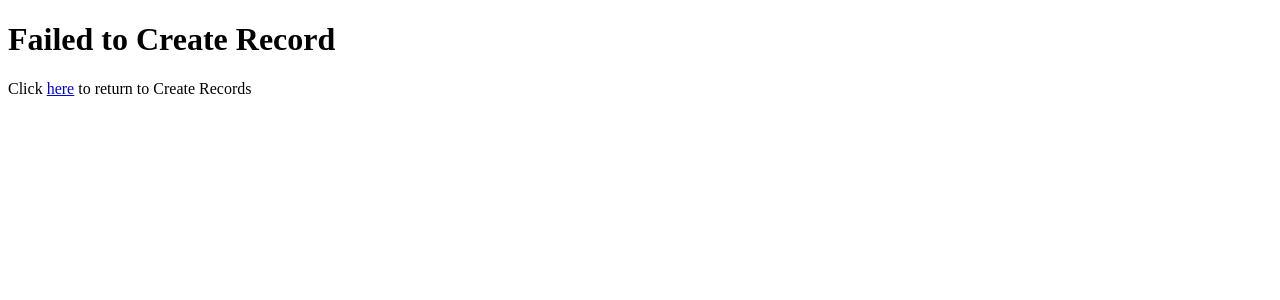
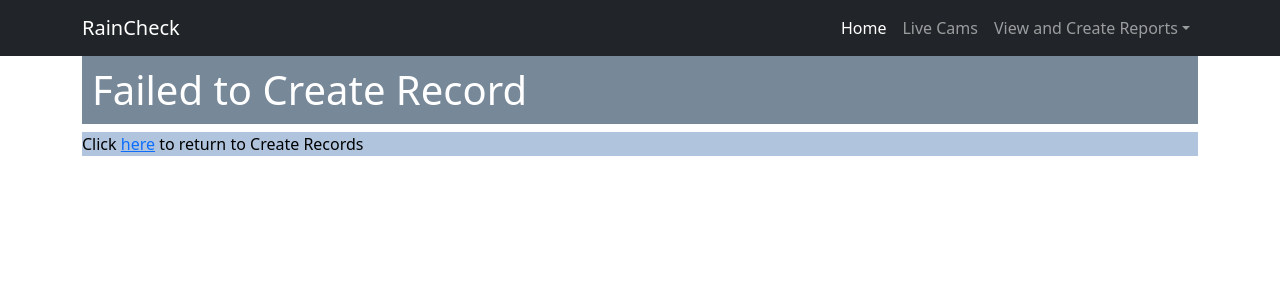
Before and after one commit to Arydeen/CS518Project, a Flask app: template DataService/templates/createFail.html in a window 1280 px wide. Shown: the top 300 px of the page. Run offline with Flask 3, Linux system fonts and the light colour scheme; the template is opened without the code that fills it, so the values that code supplies are empty; some libraries are stand-ins or nearby versions.

Commit message:
Replace createFail.html

```diff
--- a/DataService/templates/createFail.html
+++ b/DataService/templates/createFail.html
@@ -1,21 +1,60 @@
-<!DOCTYPE html>
-<style>
-    table, th, td {
-    border: 1px solid black;
-    }
-
-    th, td {
-    padding: 10px;
-    }
-    </style>
+<!-- <!DOCTYPE html>
 <html lang="en">
 <head>
     <meta charset="UTF-8">
     <meta name="viewport" content="width=device-width, initial-scale=1.0">
-    <title>Welcome</title>
+    <title>RainCheck</title>
+    <link rel="stylesheet" href="{{ url_for('static', filename='css/main.css') }}">
 </head>
 <body>
     <h1>Failed to Create Record</h1>
     <P>Click <a href="{{ url_for('create') }}">here</a> to return to Create Records</P>
 </body>
+</html> -->
+<!DOCTYPE html>
+<html lang="en">
+    <head>
+        <meta charset="utf-8" />
+        <meta name="viewport" content="width=device-width, initial-scale=1, shrink-to-fit=no" />
+        <meta name="description" content="" />
+        <meta name="author" content="" />
+        <title>Failed To Create</title>
+        <!-- Favicon-->
+        <link rel="icon" type="image/x-icon" href="assets/favicon.ico" />
+        <!-- Core theme CSS (includes Bootstrap)-->
+        <link rel="stylesheet" href="{{ url_for('static', filename='css/main.css') }}">
+    </head>
+    <body>
+        <!-- Responsive navbar-->
+        <nav class="navbar navbar-expand-lg navbar-dark bg-dark">
+            <div class="container">
+                <a class="navbar-brand" href="#">RainCheck</a>
+                <button class="navbar-toggler" type="button" data-bs-toggle="collapse" data-bs-target="#navbarSupportedContent" aria-controls="navbarSupportedContent" aria-expanded="false" aria-label="Toggle navigation"><span class="navbar-toggler-icon"></span></button>
+                <div class="collapse navbar-collapse" id="navbarSupportedContent">
+                    <ul class="navbar-nav ms-auto mb-2 mb-lg-0">
+                        <li class="nav-item"><a class="nav-link active" aria-current="page" href="{{ url_for('index') }}">Home</a></li>
+                        <li class="nav-item"><a class="nav-link" href="{{ url_for('weathercams') }}">Live Cams</a></li>
+                        <li class="nav-item dropdown">
+                            <a class="nav-link dropdown-toggle" id="navbarDropdown" href="#" role="button" data-bs-toggle="dropdown" aria-expanded="false">View and Create Reports</a>
+                            <ul class="dropdown-menu dropdown-menu-end" aria-labelledby="navbarDropdown">
+                                <li><a class="dropdown-item" href="{{ url_for('records') }}">View Condition Reports</a></li>
+                                <li><a class="dropdown-item" href="{{ url_for('create') }}">Create a Condition Report</a></li>
+                                <li><hr class="dropdown-divider" /></li>
+                                <li><a class="dropdown-item" href="{{ url_for('delete') }}">Delete a Condition Report</a></li>
+                            </ul>
+                        </li>
+                    </ul>
+                </div>
+            </div>
+        </nav>
+        <!-- Page content-->
+        <div class="container">
+            <h1>Failed to Create Record</h1>
+    <P>Click <a href="{{ url_for('create') }}">here</a> to return to Create Records</P>
+        </div>
+        <!-- Bootstrap core JS-->
+        <script src="https://cdn.jsdelivr.net/npm/bootstrap@5.2.3/dist/js/bootstrap.bundle.min.js"></script>
+        <!-- Core theme JS-->
+        <script src="js/scripts.js"></script>
+    </body>
 </html>
```
